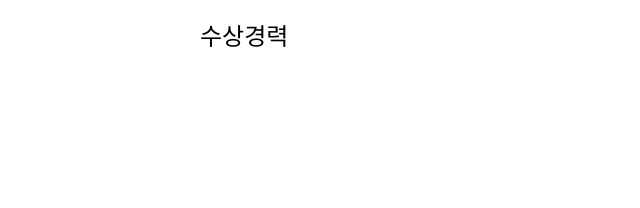
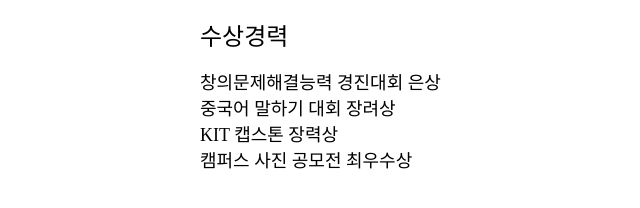
Before and after one commit to bepyan/portfolio, a React (Create React App) app: page / in a window 1280 px wide. Shown: the part 995-1203 px from the top of the page, without its empty margins (90-730 px from the left). Before the commit the page ends 1113 px from the top, so only its background shows below. Built offline with nearby package versions, Linux system fonts and the light colour scheme.

Commit message:
add awards

```diff
--- a/src/components/Home/Awards.js
+++ b/src/components/Home/Awards.js
@@ -5,6 +5,10 @@ const Awards = () => {
     return (
         <div>
             <Title>수상경력</Title>
+            <p>창의문제해결능력 경진대회 은상</p>
+            <p>중국어 말하기 대회 장려상</p>
+            <p>KIT 캡스톤 장력상</p>
+            <p>캠퍼스 사진 공모전 최우수상</p>
         </div>
     )
 }
```
